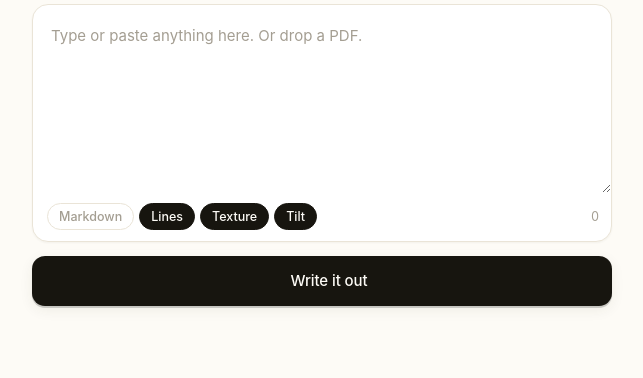
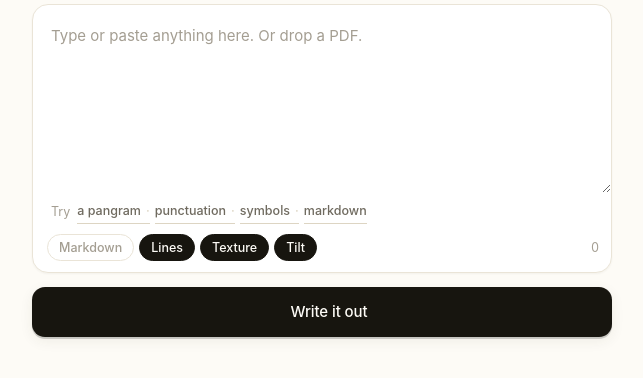
Before and after one commit to pranjalprateek6/Text2Hand, a Flask app: page / in a window 1280 px wide. Shown: the part 168-546 px from the top of the page, without its empty margins (318-961 px from the left). Run offline with Flask 3, Linux system fonts and the light colour scheme; some libraries are stand-ins or nearby versions.

Commit message:
Put the samples back, in the empty box
Cutting them was wrong. The whole point of this app is seeing what your own
hand looks like, and a sample is the shortest path from arriving to seeing
that, which matters most on the visit where the box is empty and there is
nothing to look at.

They live inside the box now rather than as a row of chips under it, and they
leave as soon as there is anything to write, so they teach on arrival without
turning into furniture. Picking the Markdown one turns that mode on, and
picking any of the others turns it back off.

```diff
--- a/static/app.js
+++ b/static/app.js
@@ -13,6 +13,45 @@ const MAX_CHARS = window.MAX_CHARS || 60000;
 const PAGE_SIZE = window.PAGE_SIZE || 1200;
 
 const state = { id: null, pages: 0, page: 1, file: null };
+
+/* ------------------------------------------------------------------ samples */
+
+const SAMPLES = {
+  pangram:
+    "The quick brown fox jumps over the lazy dog.\n" +
+    "Pack my box with five dozen liquor jugs.",
+  punctuation:
+    "Punctuation works now: colons, semicolons; and \"quotation marks\" all render.\n\n" +
+    "It's got apostrophes too, so contractions like don't and can't look right.",
+  symbols:
+    "Technical symbols work too: a/b, x = y + 1, 50% off, c & d, and user@host.\n\n" +
+    "Brackets and braces: (a) [b] {c}, a pipe x|y, and under_score.",
+  markdown:
+    "# Deep Learning Notes\n\n" +
+    "An introduction to the topic, written as ordinary prose so the wrapping\n" +
+    "can be checked.\n\n" +
+    "## Key Ideas\n\n" +
+    "- Neural networks learn from data\n" +
+    "- Layers stack to form depth\n" +
+    "    - Each layer extracts features\n" +
+    "- Training adjusts the weights\n\n" +
+    "1. Collect the data\n" +
+    "2. Train the model\n\n" +
+    "> Deep learning is a subset of machine learning.\n\n" +
+    "---\n\n" +
+    "![Figure 1 accuracy over time](chart.png)\n",
+};
+
+document.querySelectorAll(".try").forEach((btn) => {
+  btn.addEventListener("click", () => {
+    const which = btn.dataset.sample;
+    $("text").value = SAMPLES[which] || "";
+    // the Markdown sample needs that mode on, the plain ones need it off
+    if (OPTIONS.markdown !== (which === "markdown")) $("tMarkdown").click();
+    count();
+    $("text").focus();
+  });
+});
 
 /* ------------------------------------------------------------------ toggles */
 
@@ -41,6 +80,7 @@ function count() {
   const pages = Math.max(1, Math.ceil(n / PAGE_SIZE));
   $("count").textContent = n ? `${n.toLocaleString()} · ~${pages}p` : "0";
   $("count").classList.toggle("is-over", n > MAX_CHARS);
+  $("tries").hidden = n > 0;
 }
 $("text").addEventListener("input", count);
 
--- a/static/style.css
+++ b/static/style.css
@@ -127,6 +127,37 @@ button, input, select, textarea { font: inherit; color: inherit; }
 }
 #text:focus { outline: none; }
 #text::placeholder { color: var(--faint); }
+
+/* The samples sit in the empty box and leave once there is anything in it, so
+   they teach on arrival without becoming furniture. */
+.tries {
+  display: flex; align-items: center; flex-wrap: wrap;
+  gap: 4px 5px;
+  padding: 6px 18px 0;
+  animation: rise 460ms var(--ease) both;
+}
+.tries__label { font-size: 12.5px; color: var(--faint); margin-right: 2px; }
+.try {
+  appearance: none;
+  padding: 2px 0;
+  border: 0;
+  background: none;
+  color: var(--muted);
+  font-size: 12.5px; font-weight: 500;
+  cursor: pointer;
+  border-bottom: 1px solid var(--line-2);
+  transition: color 180ms var(--ease), border-color 180ms var(--ease),
+              transform 240ms var(--spring);
+}
+.try:hover { color: var(--ink); border-color: var(--ink); }
+.try:active { transform: scale(0.94); }
+/* a middot between them, not after the last */
+.try:not(:last-child)::after {
+  content: "·";
+  margin-left: 5px;
+  color: var(--line-2);
+  border: 0;
+}
 
 .box__foot {
   display: flex; align-items: center; gap: 10px;
--- a/templates/index.html
+++ b/templates/index.html
@@ -24,6 +24,15 @@
     <div class="box" id="box">
       <textarea id="text" spellcheck="false"
                 placeholder="Type or paste anything here. Or drop a PDF."></textarea>
+
+      <!-- only while the box is empty: the quickest way to see the point -->
+      <div class="tries" id="tries">
+        <span class="tries__label">Try</span>
+        <button class="try" data-sample="pangram">a pangram</button>
+        <button class="try" data-sample="punctuation">punctuation</button>
+        <button class="try" data-sample="symbols">symbols</button>
+        <button class="try" data-sample="markdown">markdown</button>
+      </div>
 
       <div class="box__foot">
         <div class="toggles">
```
